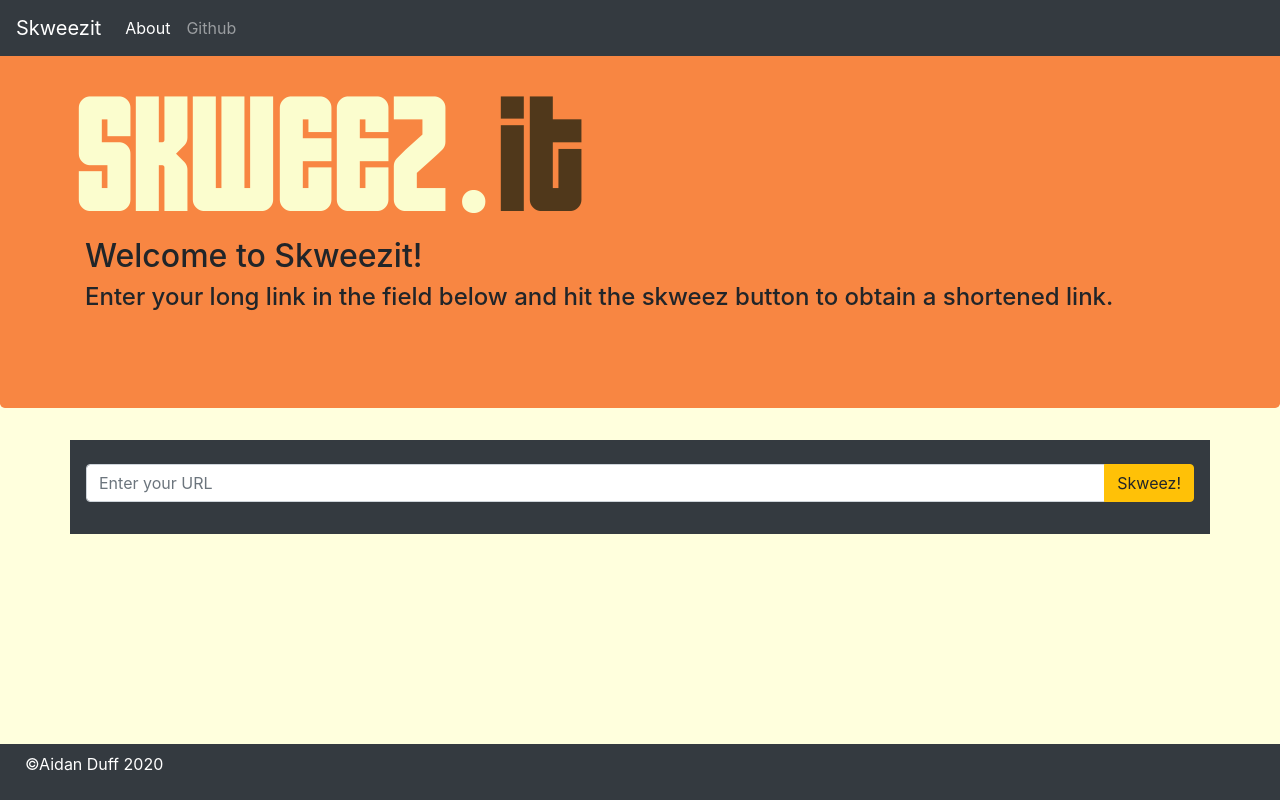
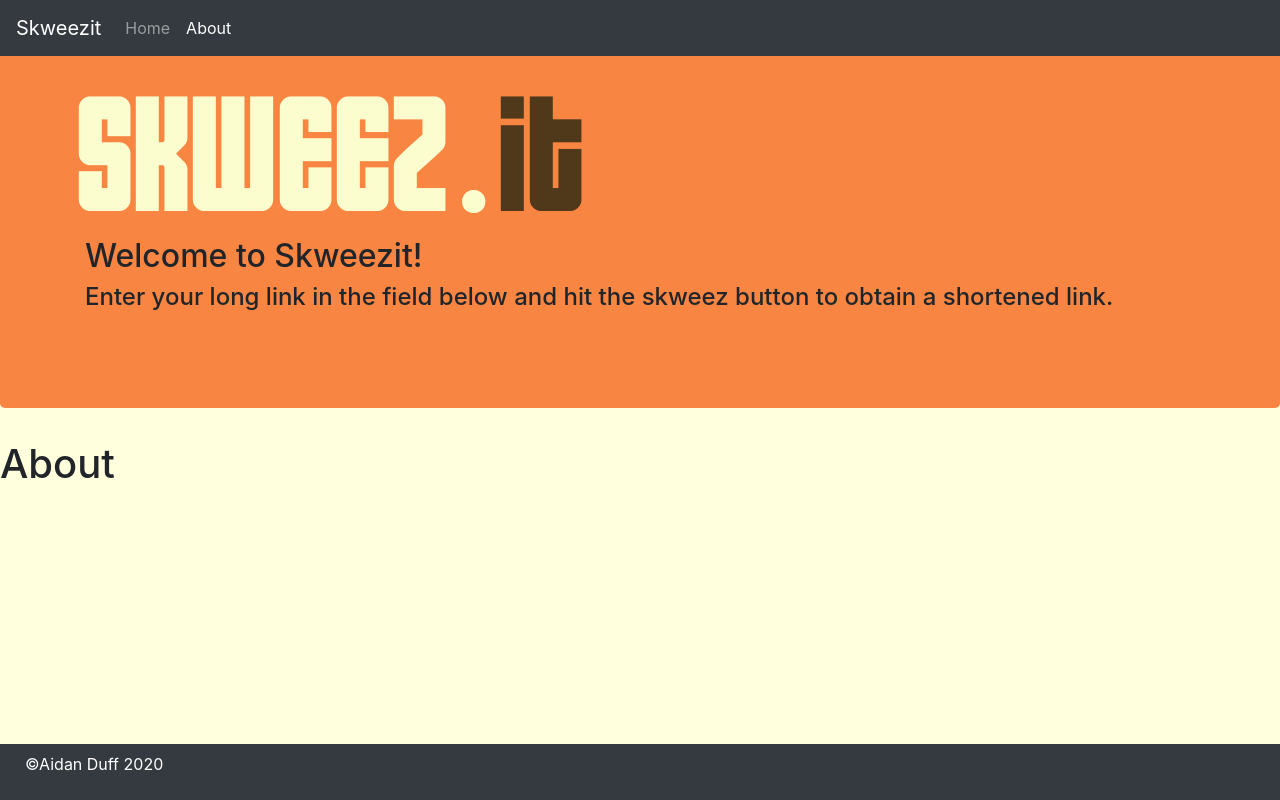
Before and after one commit to aidanduff/url-shortener-frontend, a React (Create React App) app: page /about in a window 1280 px wide. Built offline with nearby package versions, Linux system fonts and the light colour scheme.

Commit message:
added routing and about component

```diff
--- a/src/App.js
+++ b/src/App.js
@@ -1,7 +1,9 @@
 import React from 'react';
 import Home from "./components/home";
+import About from "./components/about";
 import BottomNav from './components/bottomNav';
 import Jumbotron from './components/jumbotron';
+import { Route, Redirect, Switch } from "react-router-dom";
 import Navbar from './components/navbar';
 import './App.css';
 
@@ -10,7 +12,13 @@ function App() {
     <React.Fragment>
       <Navbar />
       <Jumbotron />
-       <Home />
+       <Switch>
+       <Route path="/about" component={About}></Route>
+          <Route path="/home" component={Home}></Route>
+
+          {/* <Redirect from="/" exact to="/home" /> */}
+          <Redirect to="/not-found" />
+        </Switch>
        <BottomNav />
        </React.Fragment>
   );
--- /dev/null
+++ b/src/components/about.jsx
@@ -0,0 +1,7 @@
+import React from 'react'
+
+const About = () => {
+    return ( <h1>About</h1> );
+}
+
+export default About;
--- a/src/components/navbar.jsx
+++ b/src/components/navbar.jsx
@@ -1,25 +1,26 @@
 import React from 'react'
+import { NavLink } from "react-router-dom";
 
 const Navbar = () => {
     return (
         <nav className="navbar navbar-expand-md navbar-dark fixed-top bg-dark">
     <a className="navbar-brand" href="#">Skweezit</a>
-    <button className="navbar-toggler" type="button" data-toggle="collapse" data-target="#navbarCollapse" aria-controls="navbarCollapse" aria-expanded="false" aria-label="Toggle navigation">
+    {/* <button className="navbar-toggler" type="button" data-toggle="collapse" data-target="#navbarCollapse" aria-controls="navbarCollapse" aria-expanded="false" aria-label="Toggle navigation">
       <span className="navbar-toggler-icon"></span>
-    </button>
+    </button> */}
     <div className="collapse navbar-collapse" id="navbarCollapse">
       <ul className="navbar-nav mr-auto">
-        <li className="nav-item active">
-          <a className="nav-link" href="#">About <span className="sr-only">(current)</span></a>
-        </li>
-        <li className="nav-item">
-          <a className="nav-link" href="#">Github</a>
-        </li>
+      <li className="nav-item">
+              <NavLink className="nav-link" to="/home">
+                Home <span className="sr-only">(current)</span>
+              </NavLink>
+            </li>
+            <li className="nav-item">
+              <NavLink className="nav-link" to="/about">
+                About
+              </NavLink>
+            </li>
       </ul>
-      {/* <form className="form-inline mt-2 mt-md-0">
-        <input className="form-control mr-sm-2" type="text" placeholder="Search" aria-label="Search">
-        <button className="btn btn-outline-success my-2 my-sm-0" type="submit">Search</button>
-      </form> */}
     </div>
   </nav>
      );
--- a/src/index.js
+++ b/src/index.js
@@ -1,5 +1,6 @@
 import React from "react";
 import ReactDOM from "react-dom";
+import { BrowserRouter } from "react-router-dom";
 import "./index.css";
 import App from "./App";
 import * as serviceWorker from "./serviceWorker";
@@ -7,7 +8,9 @@ import "bootstrap/dist/css/bootstrap.css";
 
 ReactDOM.render(
   <React.StrictMode>
+    <BrowserRouter>
     <App />
+    </BrowserRouter>
   </React.StrictMode>,
   document.getElementById("root")
 );
```
